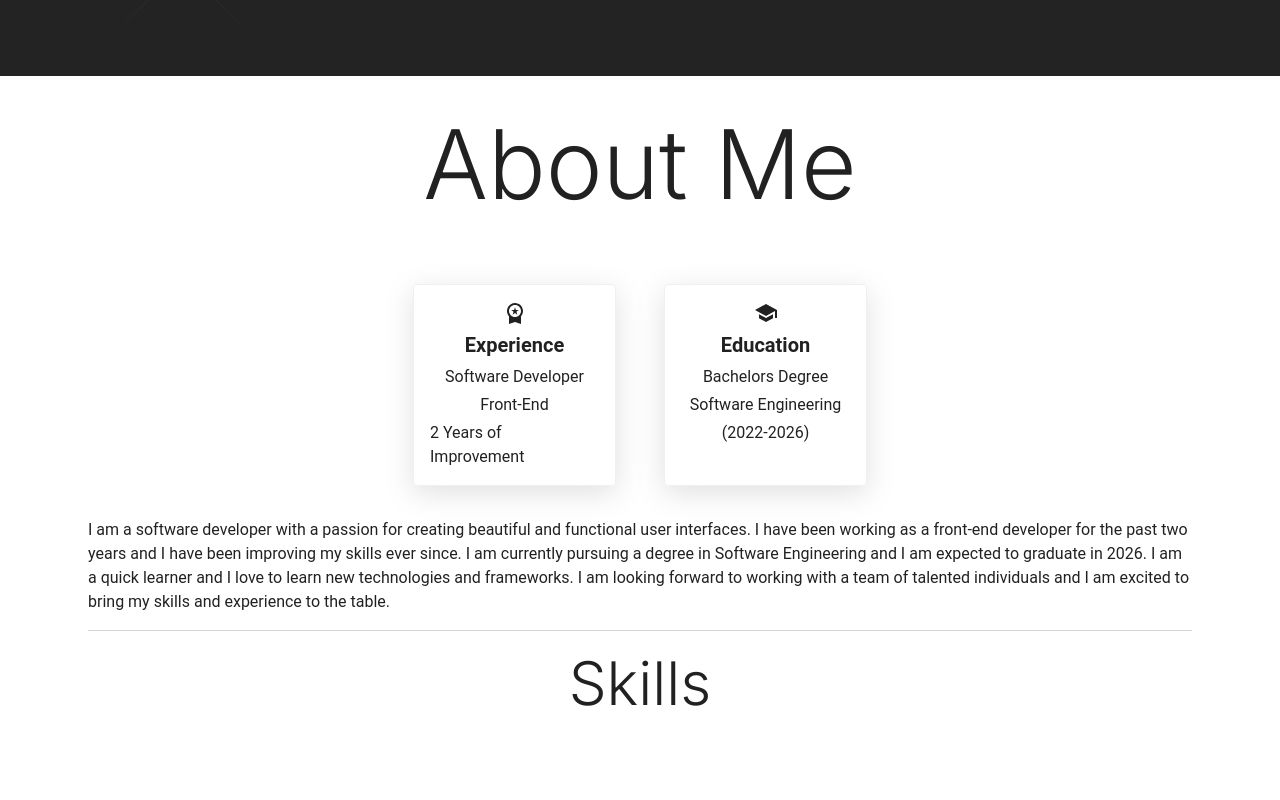
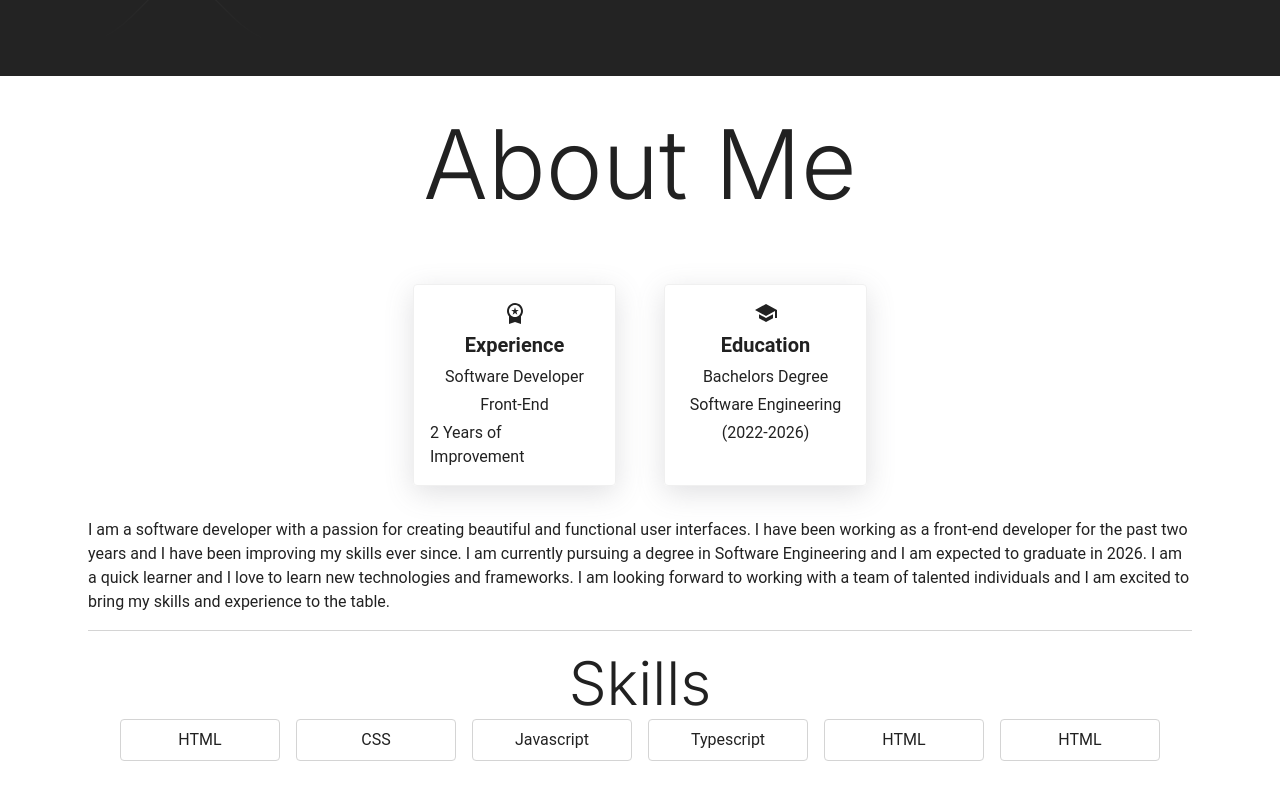
Before and after one commit to MarcusVNT/my-portfolio, a React (Vite) app: page / in a window 1280 px wide. Shown: the part 788-1588 px from the top of the page. Built offline with nearby package versions, Linux system fonts and the light colour scheme; a web font is replaced by a local one.

Commit message:
Creating skills layout.

```diff
--- a/src/pages/Home/sections/About/About.tsx
+++ b/src/pages/Home/sections/About/About.tsx
@@ -1,4 +1,4 @@
-import { Grid, Container, Typography, styled, Box } from "@mui/material";
+import { Grid, Container, Typography, styled, Box, Stack } from "@mui/material";
 import WorkspacePremiumIcon from "@mui/icons-material/WorkspacePremium";
 import SchoolIcon from "@mui/icons-material/School";
 import { theme } from "../../../../theme";
@@ -13,6 +13,16 @@ const About = () => {
     [theme.breakpoints.down("xs")]: {
       margin: "2rem 1rem",
     },
+  }));
+
+  const StyledBox = styled(Box)(({}) => ({
+    border: "1px solid #d4d4d4",
+    borderRadius: "4px",
+    display: "flex",
+    justifyContent: "center",
+    alignItems: "center",
+    padding: ".5rem 1.5rem",
+    width: "10rem",
   }));
 
   return (
@@ -109,6 +119,38 @@ const About = () => {
           <Typography variant="h2" textAlign="center" fontFamily="Inter">
             Skills
           </Typography>
+          <Stack flexDirection="row" gap="1rem" justifyContent="center">
+            <StyledBox>
+              <Typography margin="0" paragraph={true}>
+                HTML
+              </Typography>
+            </StyledBox>
+            <StyledBox>
+              <Typography margin="0" paragraph={true}>
+                CSS
+              </Typography>
+            </StyledBox>
+            <StyledBox>
+              <Typography margin="0" paragraph={true}>
+                Javascript
+              </Typography>
+            </StyledBox>
+            <StyledBox>
+              <Typography margin="0" paragraph={true}>
+                Typescript
+              </Typography>
+            </StyledBox>
+            <StyledBox>
+              <Typography margin="0" paragraph={true}>
+                HTML
+              </Typography>
+            </StyledBox>
+            <StyledBox>
+              <Typography margin="0" paragraph={true}>
+                HTML
+              </Typography>
+            </StyledBox>
+          </Stack>
         </Grid>
       </Container>
     </StyledAbout>
```
